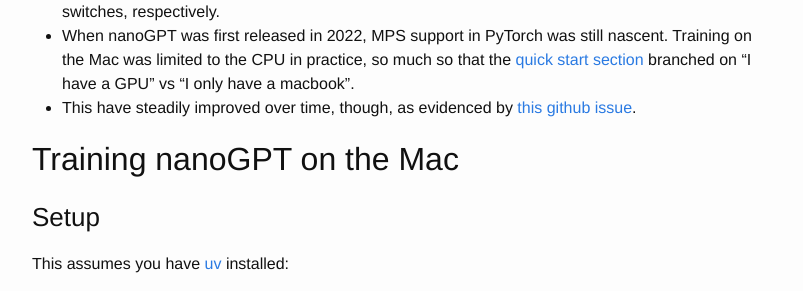
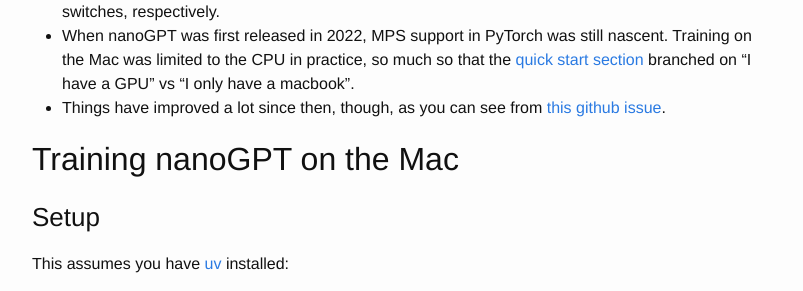
Before and after one commit to vglazer/vglazer.github.io, a Jekyll site: the page built from _posts/2025-09-16-state-of-training-on-metal.md, in a window 1280 px wide and 900 px high, scrolled down 1319 px. Shown: the part 161-452 px from the top of the window, without its empty margins (238-1041 px from the left). Built offline with Jekyll 4.4.1, drawn with Linux system fonts in a browser that asks for light colours; nearby versions of some CDN libraries.

Commit message:
More rewording

```diff
--- a/_posts/2025-09-16-state-of-training-on-metal.md
+++ b/_posts/2025-09-16-state-of-training-on-metal.md
@@ -36,7 +36,7 @@ categories: metal jax pytorch llms nanogpt tinygrad mlx ane asitop
 - There are two main scripts, [`train.py`](https://github.com/karpathy/nanoGPT/blob/master/train.py) for training and [`sample.py`](https://github.com/karpathy/nanoGPT/blob/master/sample.py) for inference.
 - The default is to use NVIDIA GPUs and JIT-compile the model into optimized kernels via [`torch.compile`](https://docs.pytorch.org/tutorials/intermediate/torch_compile_tutorial.html), but you can override this using the `--device` and `--compile` command-line switches, respectively.
 - When nanoGPT was first released in 2022, MPS support in PyTorch was still nascent. Training on the Mac was limited to the CPU in practice, so much so that the [quick start section](https://github.com/karpathy/nanoGPT?tab=readme-ov-file#quick-start) branched on "I have a GPU" vs "I only have a macbook".
-- This have steadily improved over time, though, as evidenced by [this github issue](https://github.com/karpathy/nanoGPT/issues/28).
+- Things have improved a lot since then, though, as you can see from [this github issue](https://github.com/karpathy/nanoGPT/issues/28).
 
 ## Training nanoGPT on the Mac
 
```
